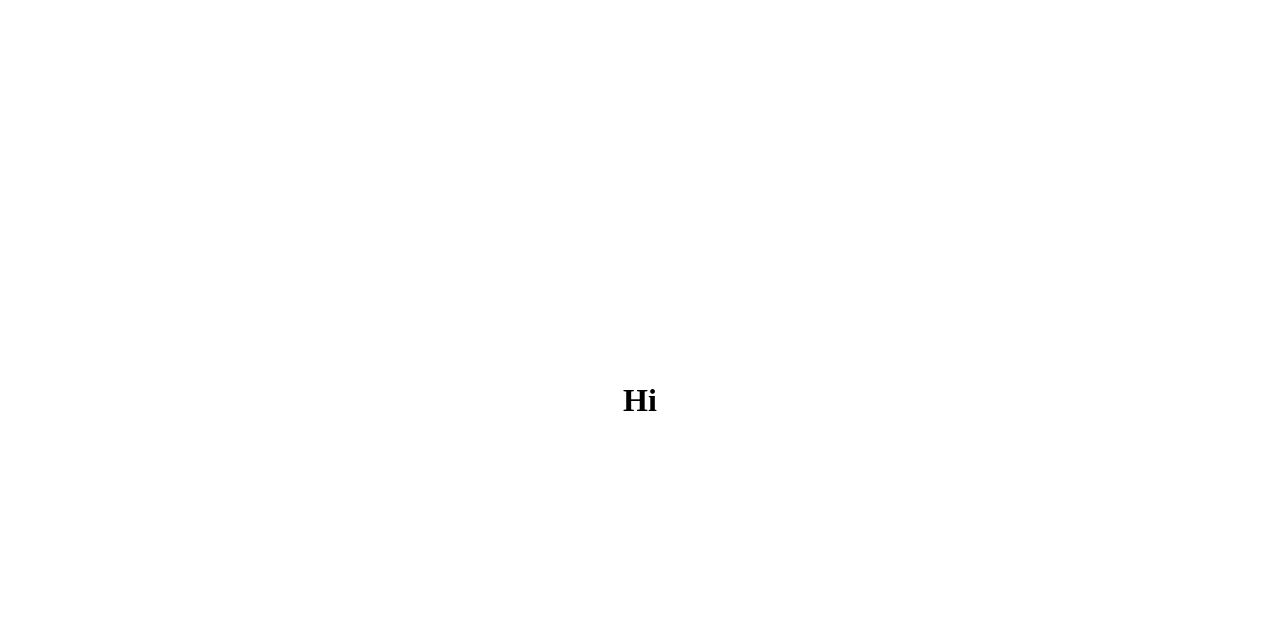
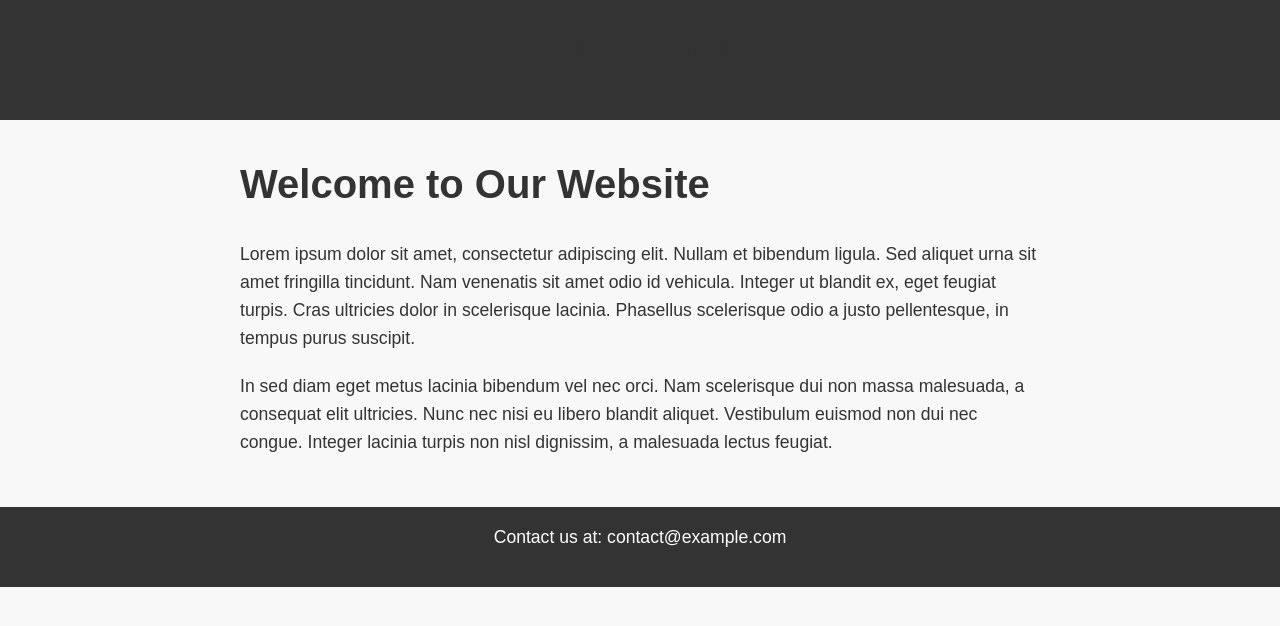
Before and after one commit to V3NOMNS/Live-Racing, a plain HTML site: page index.html in a window 1280 px wide. Drawn offline with Linux system fonts and the light colour scheme.

Commit message:
Update index.html

```diff
--- a/index.html
+++ b/index.html
@@ -3,20 +3,73 @@
 <head>
     <meta charset="UTF-8">
     <meta name="viewport" content="width=device-width, initial-scale=1.0">
-    <title>Hi</title>
+    <title>Your Website</title>
     <style>
+        /* Reset some default styles */
+        body, h1, p {
+            margin: 0;
+            padding: 0;
+        }
+
         body {
-            background-color: white; /* You can change the background color if desired */
-            color: black;
-            display: flex;
-            justify-content: center;
-            align-items: center;
-            height: 100vh;
-            margin: 0;
+            font-family: Arial, sans-serif;
+            line-height: 1.6;
+            background-color: #f8f8f8;
+            color: #333;
+        }
+
+        /* Header styles */
+        header {
+            background-color: #333;
+            color: #fff;
+            text-align: center;
+            padding: 1rem;
+        }
+
+        /* Main styles */
+        main {
+            max-width: 800px;
+            margin: 0 auto;
+            padding: 2rem;
+        }
+
+        h1 {
+            font-size: 2.5rem;
+            margin-bottom: 1.5rem;
+            color: #333;
+        }
+
+        p {
+            font-size: 1.1rem;
+            margin-bottom: 1.2rem;
+        }
+
+        /* Footer styles */
+        footer {
+            background-color: #333;
+            color: #fff;
+            text-align: center;
+            padding: 1rem;
         }
     </style>
 </head>
 <body>
-    <h1>Hi</h1>
+    <header>
+        <h1>Your Website</h1>
+    </header>
+
+    <main>
+        <h1>Welcome to Our Website</h1>
+        <p>
+            Lorem ipsum dolor sit amet, consectetur adipiscing elit. Nullam et bibendum ligula. Sed aliquet urna sit amet fringilla tincidunt. Nam venenatis sit amet odio id vehicula. Integer ut blandit ex, eget feugiat turpis. Cras ultricies dolor in scelerisque lacinia. Phasellus scelerisque odio a justo pellentesque, in tempus purus suscipit.
+        </p>
+        <p>
+            In sed diam eget metus lacinia bibendum vel nec orci. Nam scelerisque dui non massa malesuada, a consequat elit ultricies. Nunc nec nisi eu libero blandit aliquet. Vestibulum euismod non dui nec congue. Integer lacinia turpis non nisl dignissim, a malesuada lectus feugiat.
+        </p>
+    </main>
+
+    <footer>
+        <p>Contact us at: contact@example.com</p>
+    </footer>
 </body>
 </html>
```
